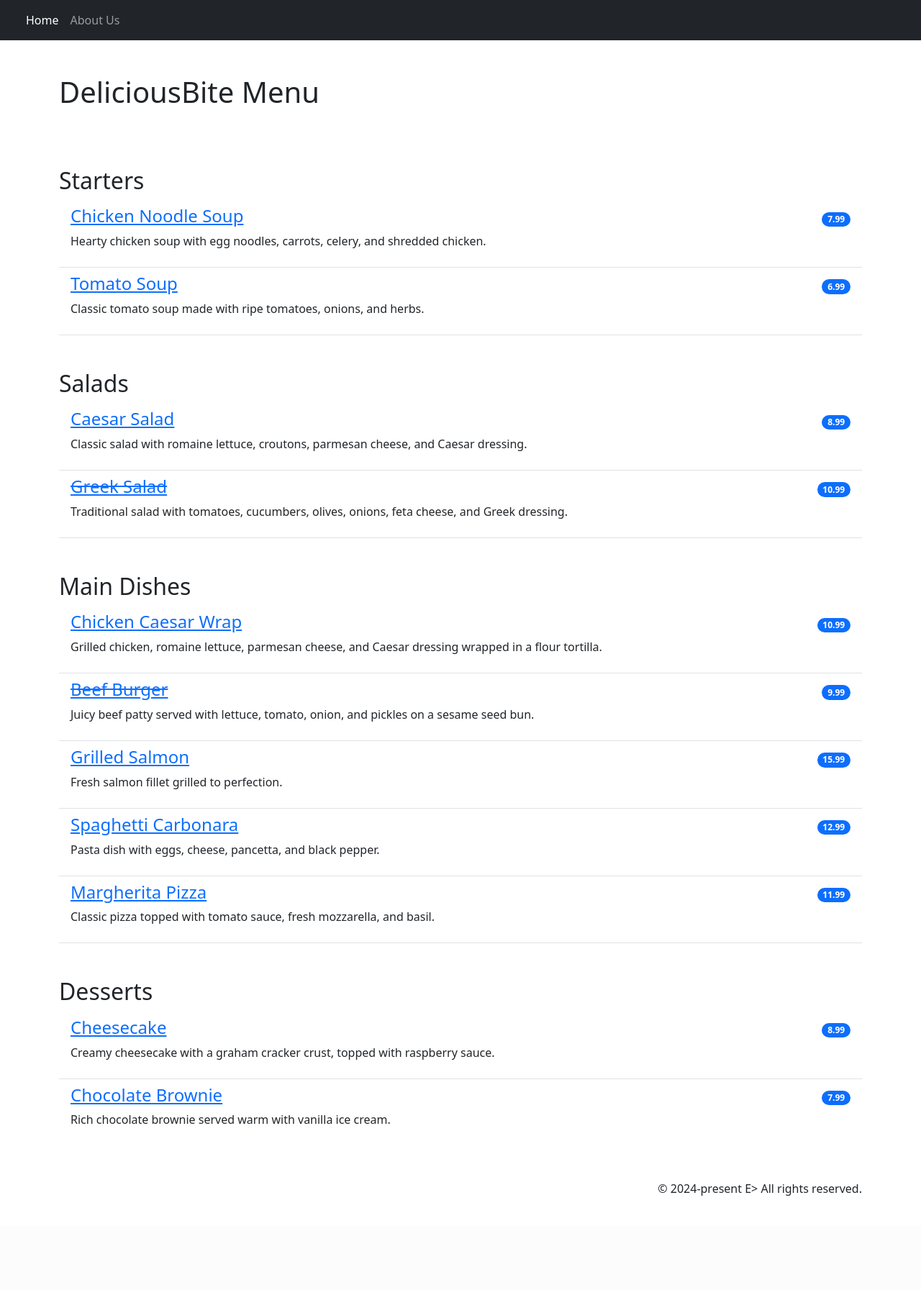
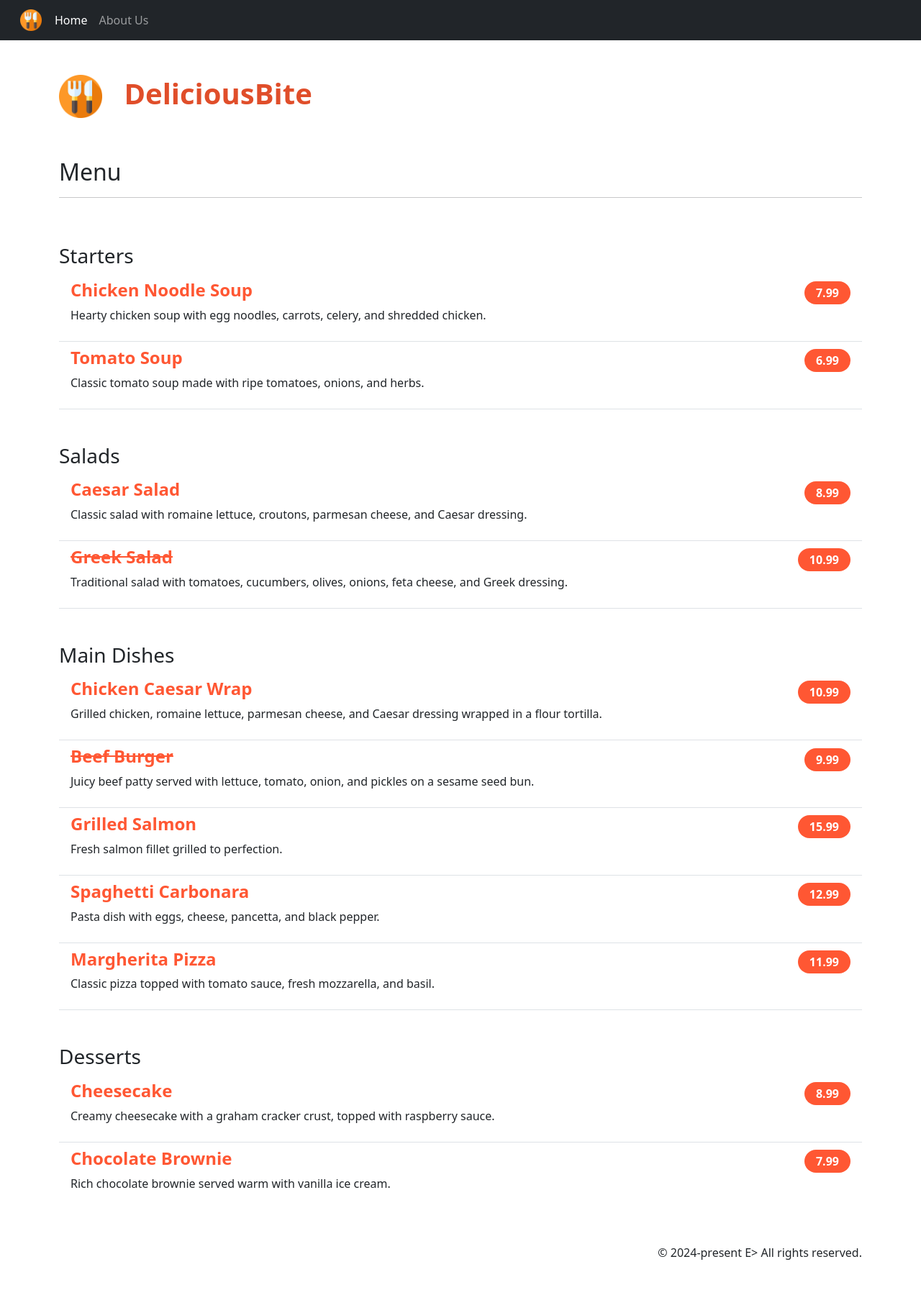
Before and after one commit to emads22/DeliciousBite, a Django app: page / in a window 1280 px wide. Shown: the whole page at 72% size. Before the commit the page ends 1662 px from the top, so only its background shows below. Run offline with Django 5.2, Linux system fonts and the light colour scheme; data comes from the database, SQL or seed files in the repository; both versions use the stored data as it was after the commit.

Commit message:
add logo image

```diff
--- /dev/null
+++ b/Menu/static/Menu/css/styles.css
@@ -0,0 +1,39 @@
+.menu-item {
+    text-decoration: none;
+    color: #ff5733;
+}
+
+.menu-item:hover, .title{
+    color: #e04e2a;
+}
+
+h4, .title {
+    font-weight: bolder;
+}
+
+.custom-badge {
+    background-color: #ff5733;
+    color: #ffffff;
+    padding: 0.5em 1em;
+    border-radius: 50px;
+    display: inline-block;
+    font-size: 1em;
+}
+
+.custom-badge:hover {
+    background-color: #e04e2a;
+    color: #ffffff;
+}
+
+.logo {
+    margin-right: 20px;
+    width: 60px;
+    height: 60px;
+}
+
+.icon {
+    margin-top: 5px;
+    margin-right: 10px;
+    width: 30px;
+    height: 30px;
+}
--- a/Menu/templates/Menu/base.html
+++ b/Menu/templates/Menu/base.html
@@ -1,3 +1,5 @@
+{% load static %}
+
 <!DOCTYPE html>
 <html lang="en">
     <head>
@@ -5,6 +7,8 @@
         <meta name="viewport" content="width=device-width, initial-scale=1.0, shrink-to-fit=no">
         <!-- remote bootstrap -->
         <link href="https://cdn.jsdelivr.net/npm/bootstrap@5.3.3/dist/css/bootstrap.min.css" rel="stylesheet" integrity="sha384-QWTKZyjpPEjISv5WaRU9OFeRpok6YctnYmDr5pNlyT2bRjXh0JMhjY6hW+ALEwIH" crossorigin="anonymous">
+        <!-- CSS -->
+        <link rel="stylesheet" href="{% static 'Menu/css/styles.css' %}">
         <title>DeliciousBite Menu</title>
     </head>
     <body>
@@ -18,7 +22,10 @@
                     </button>
                 <div class="collapse navbar-collapse" id="navbarNav">
                     <ul class="navbar-nav">
-                         <li class="nav-item">
+                        <li>
+                            <img src="{% static 'Menu/images/DeliciousBite_logo.png' %}" alt="DeliciousBite Logo" class="icon">
+                        </li>
+                        <li class="nav-item">
                             <a class="nav-link active" aria-current="page" href="{% url 'home' %}">Home</a>
                         </li>
                         <li class="nav-item">
@@ -32,8 +39,14 @@
         <!-- body -->
         <div class="container">
 
+            <h1 class="title mt-5">
+                <img src="{% static 'Menu/images/DeliciousBite_logo.png' %}" alt="DeliciousBite Logo" class="logo">
+                DeliciousBite
+            </h1>
+
             {% block content %}
             {% endblock %}
+
         </div>
 
         <!-- footer -->
--- a/Menu/templates/Menu/index.html
+++ b/Menu/templates/Menu/index.html
@@ -1,28 +1,30 @@
 {% extends 'Menu/base.html' %}
+
+{% load static %}
 
 {% block content %}
 
-    <h1 class="pt-5 pb-4">DeliciousBite Menu</h2>
+    <h2 class="pt-5">Menu</h2><hr>
 
     <ul class="list-group list-group-flush">
         {% for course in courses %}
             <!-- access the second item of the course tuple '.1' (the user readable one) -->
-            <h2 class="pt-5"> {{ course.1 }} </h2>
+            <h3 class="pt-5"> {{ course.1 }} </h3>
             <!-- loop through the list of objects, where 'menu_list' is the context variable name specified in the context_object_name attribute of the view. Each item represents a row in the database -->
             {% for item in menu_list %}
                 {% if item.course == course.0 %}
                     {% if item.status %}
                         <li class="list-group-item d-flex justify-content-between align-items-center border-0 pb-0">
                             <!-- redirect to the'menu_item_detail' view while passing the argument pk = item.pk -->
-                            <a href="{% url 'menu_item_detail' item.pk %}"><h4>{{ item.meal }}</h4></a>
-                            <span class="badge bg-primary rounded-pill">{{ item.price }}</span>
+                            <a class="menu-item" href="{% url 'menu_item_detail' item.pk %}"><h4>{{ item.meal }}</h4></a>
+                            <span class="badge custom-badge rounded-pill">{{ item.price }}</span>
                         </li>
                     <!-- if item.status ==0 add a <del> tag which is a line-through text-decoration -->
                     {% else %}
                         <li class="list-group-item d-flex justify-content-between align-items-center border-0 pb-0">
                             <!-- redirect to the'menu_item_detail' view while passing the argument pk = item.pk -->
-                            <a href="{% url 'menu_item_detail' item.pk %}"><h4><del>{{ item.meal }}</del></h4></a>
-                            <span class="badge bg-primary rounded-pill">{{ item.price }}</span>
+                            <a class="menu-item" href="{% url 'menu_item_detail' item.pk %}"><h4><del>{{ item.meal }}</del></h4></a>
+                            <span class="badge custom-badge rounded-pill">{{ item.price }}</span>
                         </li>
                     {% endif %}
                     <li class="list-group-item pt-0">
--- a/Menu/templates/Menu/menu_item_detail.html
+++ b/Menu/templates/Menu/menu_item_detail.html
@@ -2,7 +2,7 @@
 
 {% block content %}
 
-    <h1 class="py-5">Menu Item Details: </h1>
+    <h2 class="pt-5">Meal Details: </h2><hr>
     <!-- access the attributes of the MenuItem instance using the lowercase model name which is 'menuitem'. The default context variable name for the instance is 'object', so we can use 'object' to refer to the instance in this template (like `menuitem.meal`). -->
     <ul class="list-group list-group-flush">
         <liclass="list-group-item d-flex justify-content-between align-items-center border-0 pb-0">
--- a/Menu/views.py
+++ b/Menu/views.py
@@ -62,7 +62,7 @@ class AboutView(TemplateView):
         context['about_text'] = """
 <!-- About Us Section -->
 <section id="about">
-    <h1 class="pt-5 pb-4">About Us</h1>
+    <h2 class="pt-5">About Us</h2><hr>
     <p>Welcome to DeliciousBite, where every meal is a culinary delight crafted with passion and expertise! At DeliciousBite, we believe that dining is not just about eating; it's about experiencing flavors that tantalize the taste buds and create lasting memories.</p>
     <p>Our restaurant is dedicated to serving you the finest dishes made from the freshest ingredients sourced locally. Each item on our menu is carefully curated to satisfy even the most discerning palate.</p>
     <p>At DeliciousBite, we're committed to providing exceptional service that goes above and beyond your expectations. Whether you're celebrating a special occasion or simply craving a delicious meal, our warm and inviting ambiance sets the perfect backdrop for any dining experience.</p>
@@ -70,8 +70,8 @@ class AboutView(TemplateView):
 
 <!-- Contact Us Section -->
 <section id="contact">
-    <h2 class="pt-5 pb-4">Contact Us</h2>
-    <p>For reservations, inquiries, or feedback, please feel free to contact us via email at <a href="mailto:info@deliciousbite.com">info@deliciousbite.com</a>. Our team is available to assist you with any questions you may have and ensure that your dining experience at DeliciousBite is nothing short of exceptional. We value your feedback and are always striving to improve our services to better serve you.</p>
+    <h2 class="pt-5">Contact Us</h2><hr>
+    <p>For reservations, inquiries, or feedback, please feel free to contact us via email at <a class="menu-item fw-bold" href="mailto:info@deliciousbite.com">info@deliciousbite.com</a>. Our team is available to assist you with any questions you may have and ensure that your dining experience at DeliciousBite is nothing short of exceptional. We value your feedback and are always striving to improve our services to better serve you.</p>
     <p>Thank you for choosing DeliciousBite. We can't wait to see you soon!</p>
 </section>
 """
```
Also changed, not shown: Menu/static/Menu/images/DeliciousBite_logo.png (added), README.md, db.sqlite3.
